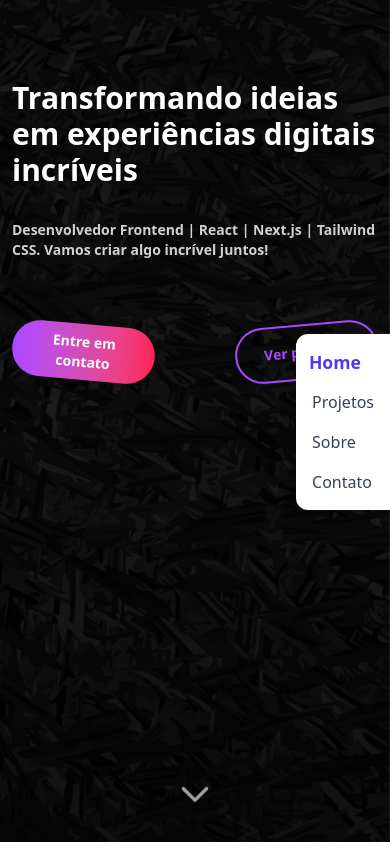
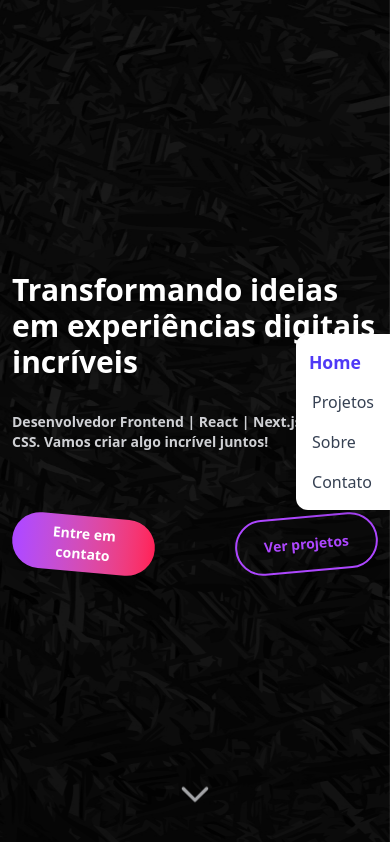
Before and after one commit to Joao-stk/joao-portfolio, a Next.js app: page / in a window 390 px wide. Built offline with nearby package versions, Linux system fonts and the light colour scheme.

Commit message:
Ajuste banner responsividade mobile

```diff
--- a/src/app/components/Banner.jsx
+++ b/src/app/components/Banner.jsx
@@ -19,7 +19,7 @@ export default function Banner({
   return (
 
     <section id="home" className="flex flex-col snap-start relative md:grid md:grid-cols-2 w-full min-h-screen overflow-visible md:overflow-hidden">
-      <div>
+      <div className="relative min-h-screen">
         <div
           className="absolute inset-0 bg-fixed bg-center bg-cover"
           style={{
```
